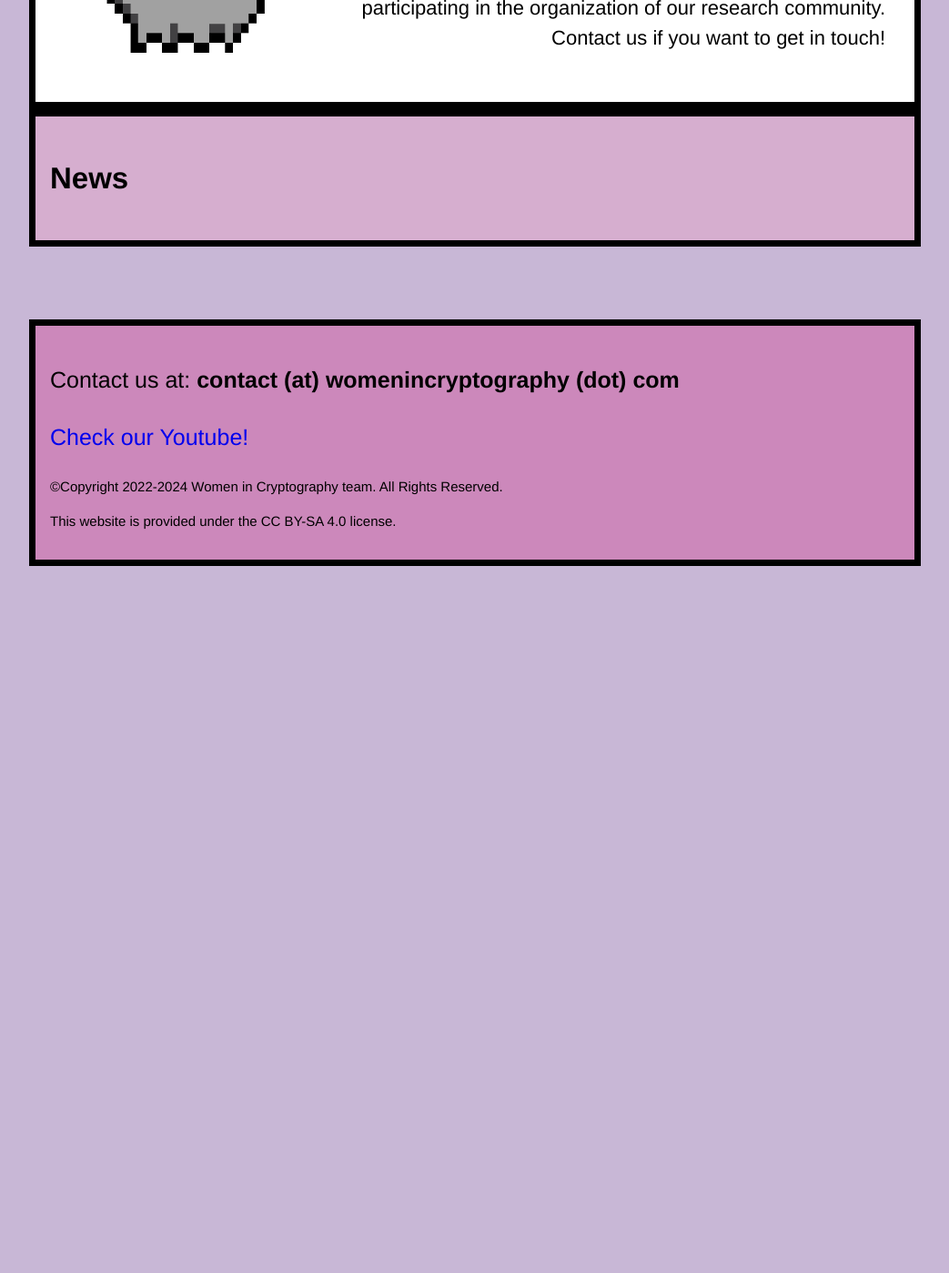
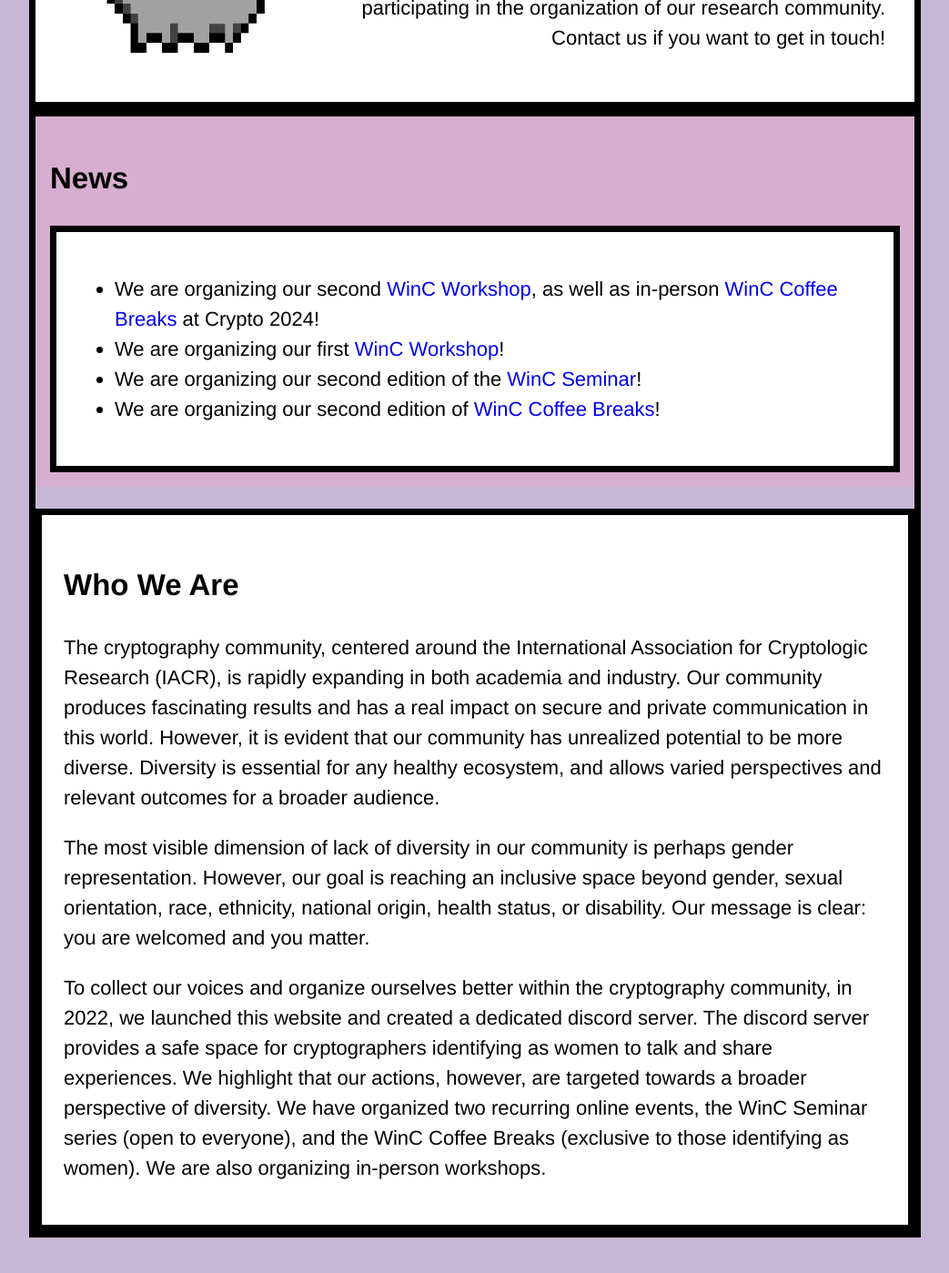
Before and after one commit to women-in-cryptography/women-in-cryptography-website, a Jekyll site: the page built from index.html, in a window 1280 px wide and 1400 px high, scrolled down 746 px. Shown: the whole window at 91% size, without its empty margins (118-1161 px from the left). Built offline with Jekyll 4.4.1, drawn with Linux system fonts in a browser that asks for light colours; before the commit the page ends 1376 px from its top, so only the background shows below that.

Commit message:
Final fix 2

```diff
--- a/index.html
+++ b/index.html
@@ -20,7 +20,7 @@ layout: default
 
 <div class="important-box">
   <h2>News</h2>
-  <div class="regular-description">
+  <div class="regular-description-fixed">
     <ul>
 	    <li>We are organizing our second <a href="https://www.womenincryptography.com/workshop">WinC Workshop</a>, as well as in-person <a href="https://www.womenincryptography.com/coffee-breaks">WinC Coffee Breaks</a> at Crypto 2024!</li>
 	     <li>We are organizing our first <a href="https://www.womenincryptography.com/workshop">WinC Workshop</a>!</li>
@@ -31,7 +31,7 @@ layout: default
   </div>
 </div>
 
-<div class="regular-description">
+<div class="regular-description-fixed">
   <h2>Who We Are</h2>
   <p>The cryptography community, centered around the International Association for Cryptologic Research (IACR), is rapidly expanding in both academia and industry. Our community produces fascinating results and has a real impact on secure and private communication in this world. However, it is evident that our community has unrealized potential to be more diverse. Diversity is essential for any healthy ecosystem, and allows varied perspectives and relevant outcomes for a broader audience.
 </p>
```
